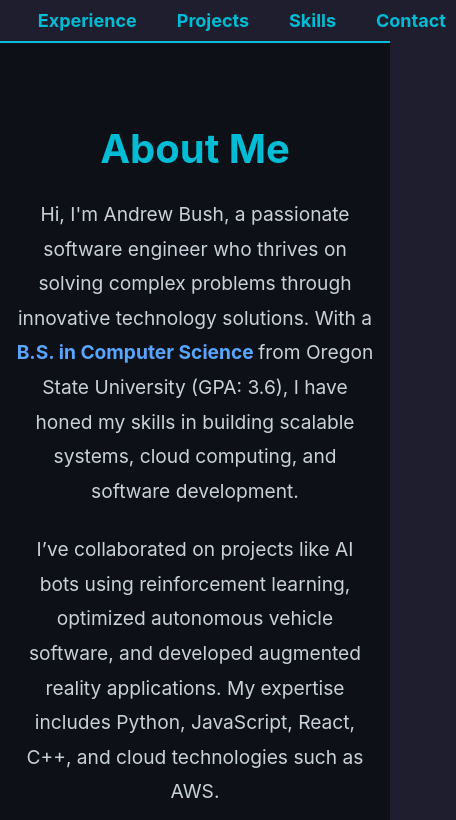
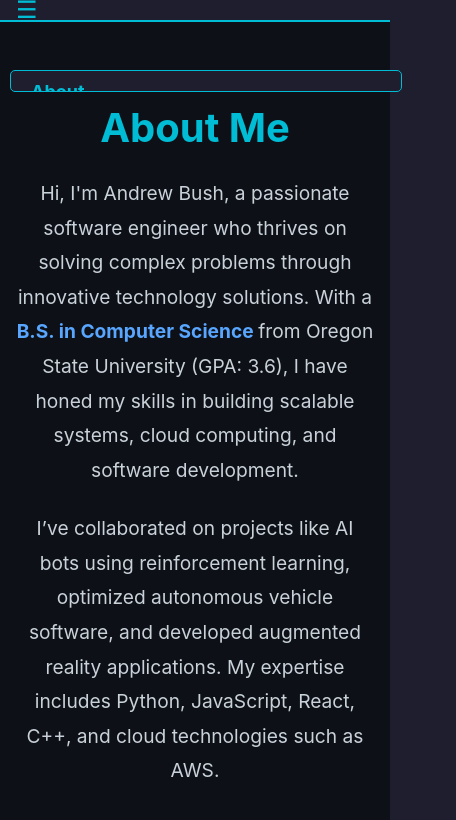
Before and after one commit to drewbush1990/interactive-resume, a React (Create React App) app: page / in a window 390 px wide. Shown: the top 820 px of the page, 456 px wide, since content can reach past the window. Built offline with nearby package versions, Linux system fonts and the light colour scheme.

Commit message:
Update Navbar for responsive design and centered alignment

```diff
--- a/package.json
+++ b/package.json
@@ -2,6 +2,7 @@
   "name": "interactive-resume",
   "version": "0.1.0",
   "private": true,
+  "homepage": "https://drewbush1990.github.io/interactive-resume",
   "dependencies": {
     "cra-template": "1.2.0",
     "framer-motion": "^12.0.5",
@@ -17,6 +18,8 @@
   "scripts": {
     "start": "react-scripts start",
     "build": "react-scripts build",
+    "predeploy": "npm run build",
+    "deploy": "gh-pages -d build",
     "test": "react-scripts test",
     "eject": "react-scripts eject"
   },
--- a/src/components/Navbar.css
+++ b/src/components/Navbar.css
@@ -1,17 +1,46 @@
+/* General Styles */
 .navbar {
   display: flex;
   justify-content: center;
+  align-items: center;
   padding: 10px 0;
   background-color: #1e1e2f;
   border-bottom: 2px solid #00bcd4;
+  position: sticky;
+  top: 0;
+  z-index: 1000;
 }
 
-.navbar ul {
+.navbar-container {
+  display: flex;
+  justify-content: center;
+  align-items: center;
+  width: 100%;
+  position: relative;
+}
+
+.menu-toggle {
+  background: none;
+  border: none;
+  color: #00bcd4;
+  font-size: 24px;
+  cursor: pointer;
+  position: absolute;
+  left: 10px;
+  display: none;
+}
+
+.navbar-links {
   list-style: none;
   padding: 0;
   margin: 0;
   display: flex;
   gap: 20px;
+  transition: max-height 0.3s ease;
+}
+
+.navbar-links li {
+  margin: 0;
 }
 
 .navbar a {
@@ -28,3 +57,31 @@
   background-color: #00bcd4;
   color: #121212;
 }
+
+/* Mobile Styles */
+@media (max-width: 768px) {
+  .menu-toggle {
+    display: block;
+  }
+
+  .navbar-links {
+    display: flex;
+    flex-direction: column;
+    gap: 10px;
+    position: absolute;
+    top: 60px;
+    background-color: #1e1e2f;
+    border: 1px solid #00bcd4;
+    border-radius: 5px;
+    padding: 10px;
+    max-height: 0;
+    overflow: hidden;
+    width: calc(100% - 20px);
+    left: 10px;
+    right: 10px;
+  }
+
+  .navbar-links.open {
+    max-height: 300px;
+  }
+}
--- a/src/components/Navbar.js
+++ b/src/components/Navbar.js
@@ -1,18 +1,28 @@
-import React from "react";
+import React, { useState } from "react";
 import "./Navbar.css";
 
 const Navbar = () => {
+  const [isMenuOpen, setIsMenuOpen] = useState(false);
+
   const handleScroll = (event, id) => {
     event.preventDefault(); // Prevent default anchor behavior
     const section = document.getElementById(id);
     if (section) {
       section.scrollIntoView({ behavior: "smooth", block: "start" });
     }
+    setIsMenuOpen(false); // Close the menu when a link is clicked
   };
 
   return (
     <nav className="navbar">
-      <ul>
+      <div className="navbar-container">
+        <button
+          className="menu-toggle"
+          onClick={() => setIsMenuOpen(!isMenuOpen)}
+        >
+          ☰
+        </button>
+        <ul className={`navbar-links ${isMenuOpen ? "open" : ""}`}>
           <li>
             <a href="#about" onClick={(e) => handleScroll(e, "about")}>
               About
@@ -39,6 +49,7 @@ const Navbar = () => {
             </a>
           </li>
         </ul>
+      </div>
     </nav>
   );
 };
```
Lines whose indentation alone changed are shown as unchanged.
